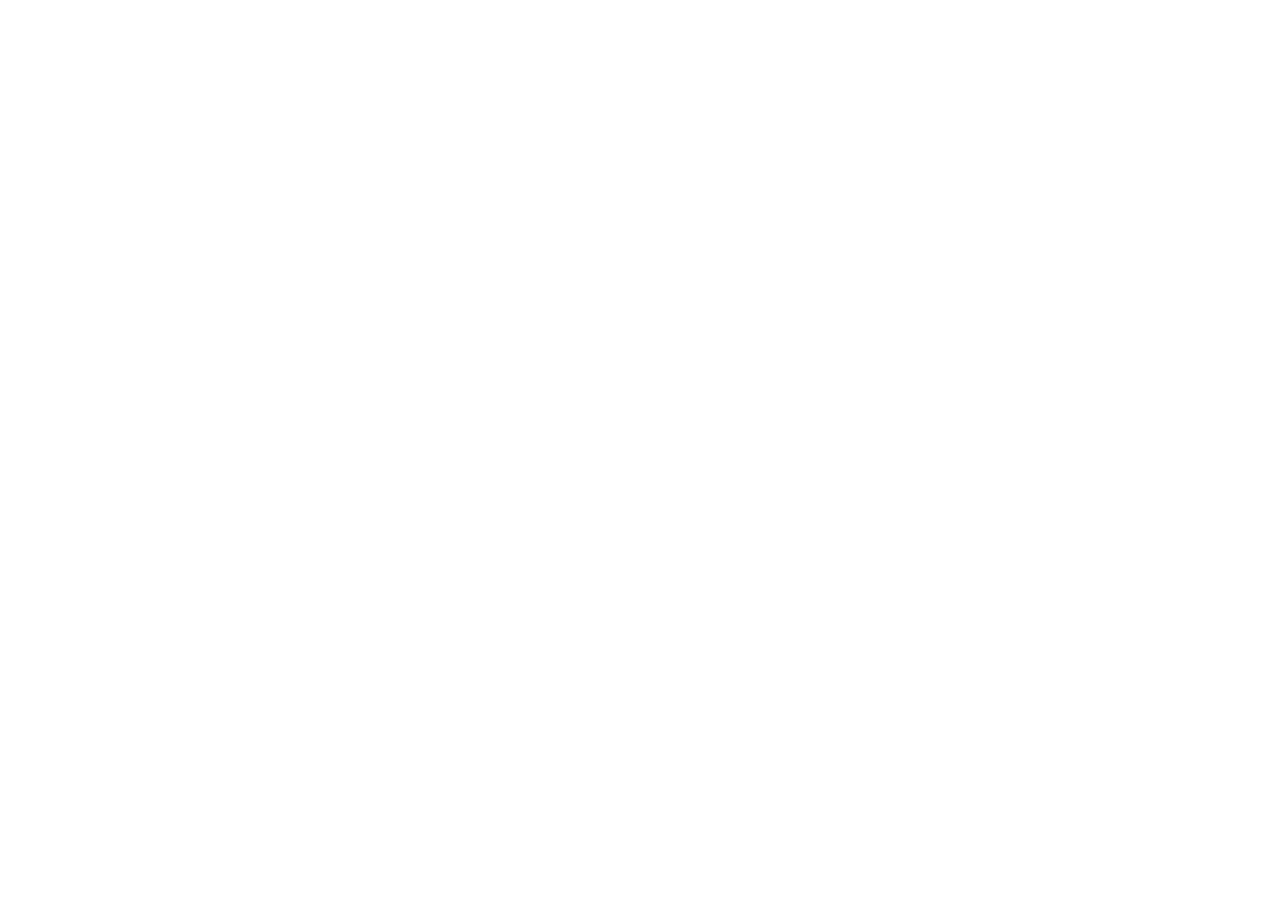
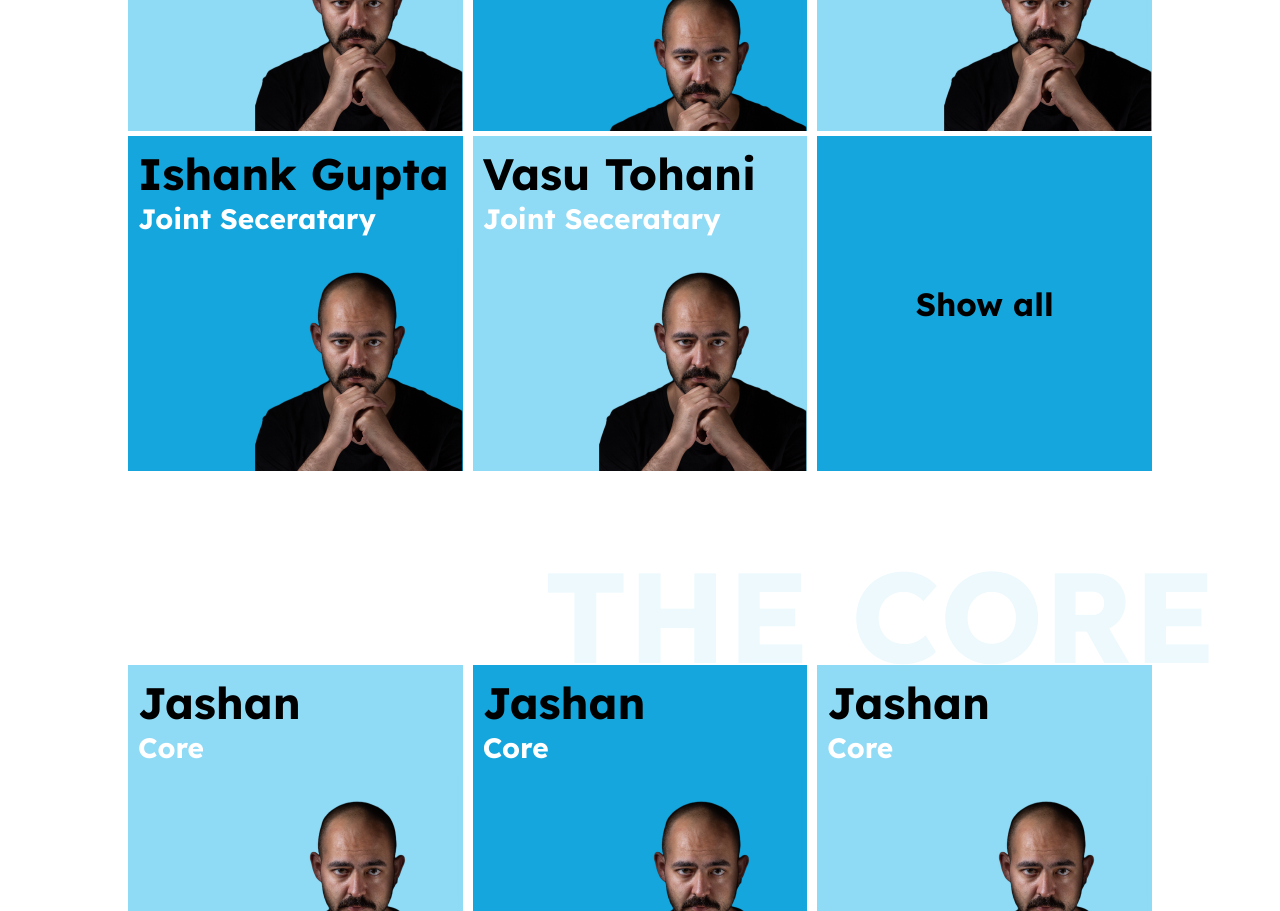
Before and after one commit to ACM-Thapar/ACM-Website, a React (Vite) app: page /team in a window 1280 px wide. Before the commit this address had no page. Shown: the part 500-1411 px from the top of the page. Before the commit the page ends 800 px from the top, so only its background shows below. Built offline with nearby package versions, Linux system fonts and the light colour scheme.

Commit message:
abb toh gya mai

```diff
--- a/src/App.jsx
+++ b/src/App.jsx
@@ -10,6 +10,7 @@
 import Navbar from './Components/Navbar/navbar';
 import Footer from './Components/Footer/Footer';
 import Loader from './Components/Loader/loader';
+import TeamPage from './Pages/TeamPage/TeamPage';
 
 function App() {
   return(
@@ -24,6 +25,7 @@
     <Route path="/bootcamps" element={<Bootcamps />} />
     <Route path="/gallery" element={<Gallery />} />
     <Route path="/projects" element={<Projects />} />
+    <Route path="/team" element={<TeamPage />} />
   </Routes>
   <Footer />
   </div>
--- a/src/Components/Team/Team.jsx
+++ b/src/Components/Team/Team.jsx
@@ -1,19 +1,17 @@
-import { Fragment } from "react";
+import React from "react";
 import style from "./Team.module.css";
-import { Teamdata } from "../../data.mjs";
 
-const Team = () => {
-    const {EB} = Teamdata
+const Team = ({ teamData }) => {
+    const { homeheadline, EB, core } = teamData;
+
     return (
-        <Fragment>
         <div className={style.main}>
             <div className={style.headingdiv}>
-                <h1>Meet The Team</h1>
+                <h1>{homeheadline}</h1>
             </div>
             <div className={style.innermain}>
-            {EB.map ((item ,index)=> {
-            return(
-
+                {EB && EB.length > 0 && EB.map((item, index) => {
+                    return (
                         <div className={style.card} key={index}>
                             <div className={style.uppercontent}>
                                 <h3>{item.name}</h3>
@@ -21,22 +19,37 @@
                             </div>
                             <div className={style.lowercontent}>
                                 <div className={style.socials}>
-                        <img src={item.linkdin.img}/>
-                        <img src={item.insta.img} />
+                                    <img src={item.linkdin.img} alt="LinkedIn" />
+                                    <img src={item.insta.img} alt="Instagram" />
                                 </div>
-                    <img src={item.img} />
+                                <img src={item.img} alt="Team Member" />
                             </div>
                         </div>
-
-            )
+                    );
+                })}
+                {core && core.length > 0 && core.map((item, index) => {
+                    return (
+                        <div className={style.card} key={index}>
+                            <div className={style.uppercontent}>
+                                <h3>{item.name}</h3>
+                                <h4>{item.position}</h4>
+                            </div>
+                            <div className={style.lowercontent}>
+                                <div className={style.socials}>
+                                    <img src={item.linkdin.img} alt="LinkedIn" />
+                                    <img src={item.insta.img} alt="Instagram" />
+                                </div>
+                                <img src={item.img} alt="Team Member" />
+                            </div>
+                        </div>
+                    );
                 })}
                 <div className={style.card}>
                     <h1>Show all</h1>
                 </div>
             </div>
         </div>
-        </Fragment>
     );
-}
+};
 
 export default Team;
--- a/src/Components/Team/Team.module.css
+++ b/src/Components/Team/Team.module.css
@@ -1,6 +1,6 @@
 .main{
     width: 100%;
-    height: 130vh;
+    /* height: 130vh; */
     display: flex;
     flex-direction: column;
     justify-content: end;
--- a/src/Pages/Home/Home.jsx
+++ b/src/Pages/Home/Home.jsx
@@ -5,16 +5,19 @@
 import BootcampComp from "../../Components/bootcampcomp/Bootcampcomp";
 import Team from "../../Components/Team/Team";
 import Sponser from "../../Components/Sponser/Sponser";
-
-
+import { Teamdata } from "../../data.mjs";
 
 const Home = () => {
+    const EBData = {
+        homeheadline: Teamdata.homeheadline,
+        EB: Teamdata.EB
+    };
     return(
         <Fragment>
        <Hero />
        <ProjectComp />
        <BootcampComp />
-       <Team />
+       <Team teamData={EBData} />
         <Sponser />
        </Fragment>
     )
--- /dev/null
+++ b/src/Pages/TeamPage/TeamPage.jsx
@@ -0,0 +1,37 @@
+import { Fragment } from "react";
+import Team from "../../Components/Team/Team";
+import { Teamdata } from "../../data.mjs";
+import arrow from '../../assets/Images/arrow.png'
+import dots from '../../assets/Images/dots.png'
+const TeamPage = () => {
+    const EBData = {
+        homeheadline: Teamdata.ebheadline,
+        EB: Teamdata.EB
+    };
+    const CoreData = {
+        homeheadline: Teamdata.coreheadline,
+        core: Teamdata.core
+    };
+    return (
+        <Fragment>
+            <div style={{
+                display:"flex",
+                justifyContent:"space-between",
+                width:"90%",
+                marginInline:"auto",
+                padding:"3vw"
+            }}>
+                <img src={arrow} style={{
+                    height:"100%",
+                }}></img>
+                <img src={dots}  style={{
+                    height:"100%",
+                }}></img>
+            </div>
+            <Team teamData={EBData} />
+            <Team teamData={CoreData} />
+        </Fragment>
+     );
+}
+
+export default TeamPage;
--- a/src/data.mjs
+++ b/src/data.mjs
@@ -89,6 +89,9 @@
 }
 
 export const Teamdata = {
+  homeheadline :"Meet The Team",
+  ebheadline:"EXBO",
+  coreheadline:"THE CORE",
    EB : [
     {
       name : "Amit Goyal",
@@ -155,5 +158,267 @@
         img: Instagram,
       }
     },
+   ],
+   core : [
+    {
+      name : "Jashan",
+      position : "Core",
+      img: face,
+      linkdin : {
+        link:"",
+        img: Linkedin,
+      },
+      insta : {
+        link:"",
+        img: Instagram,
+      }
+    },
+    {
+      name : "Jashan",
+      position : "Core",
+      img: face,
+      linkdin : {
+        link:"",
+        img: Linkedin,
+      },
+      insta : {
+        link:"",
+        img: Instagram,
+      }
+    },
+    {
+      name : "Jashan",
+      position : "Core",
+      img: face,
+      linkdin : {
+        link:"",
+        img: Linkedin,
+      },
+      insta : {
+        link:"",
+        img: Instagram,
+      }
+    },
+    {
+      name : "Jashan",
+      position : "Core",
+      img: face,
+      linkdin : {
+        link:"",
+        img: Linkedin,
+      },
+      insta : {
+        link:"",
+        img: Instagram,
+      }
+    },
+    {
+      name : "Jashan",
+      position : "Core",
+      img: face,
+      linkdin : {
+        link:"",
+        img: Linkedin,
+      },
+      insta : {
+        link:"",
+        img: Instagram,
+      }
+    },
+    {
+      name : "Jashan",
+      position : "Core",
+      img: face,
+      linkdin : {
+        link:"",
+        img: Linkedin,
+      },
+      insta : {
+        link:"",
+        img: Instagram,
+      }
+    },
+    {
+      name : "Jashan",
+      position : "Core",
+      img: face,
+      linkdin : {
+        link:"",
+        img: Linkedin,
+      },
+      insta : {
+        link:"",
+        img: Instagram,
+      }
+    },
+    {
+      name : "Jashan",
+      position : "Core",
+      img: face,
+      linkdin : {
+        link:"",
+        img: Linkedin,
+      },
+      insta : {
+        link:"",
+        img: Instagram,
+      }
+    },
+    {
+      name : "Jashan",
+      position : "Core",
+      img: face,
+      linkdin : {
+        link:"",
+        img: Linkedin,
+      },
+      insta : {
+        link:"",
+        img: Instagram,
+      }
+    },
+    {
+      name : "Jashan",
+      position : "Core",
+      img: face,
+      linkdin : {
+        link:"",
+        img: Linkedin,
+      },
+      insta : {
+        link:"",
+        img: Instagram,
+      }
+    },
+    {
+      name : "Jashan",
+      position : "Core",
+      img: face,
+      linkdin : {
+        link:"",
+        img: Linkedin,
+      },
+      insta : {
+        link:"",
+        img: Instagram,
+      }
+    },
+    {
+      name : "Jashan",
+      position : "Core",
+      img: face,
+      linkdin : {
+        link:"",
+        img: Linkedin,
+      },
+      insta : {
+        link:"",
+        img: Instagram,
+      }
+    },
+    {
+      name : "Jashan",
+      position : "Core",
+      img: face,
+      linkdin : {
+        link:"",
+        img: Linkedin,
+      },
+      insta : {
+        link:"",
+        img: Instagram,
+      }
+    },
+    {
+      name : "Jashan",
+      position : "Core",
+      img: face,
+      linkdin : {
+        link:"",
+        img: Linkedin,
+      },
+      insta : {
+        link:"",
+        img: Instagram,
+      }
+    },
+    {
+      name : "Jashan",
+      position : "Core",
+      img: face,
+      linkdin : {
+        link:"",
+        img: Linkedin,
+      },
+      insta : {
+        link:"",
+        img: Instagram,
+      }
+    },
+    {
+      name : "Jashan",
+      position : "Core",
+      img: face,
+      linkdin : {
+        link:"",
+        img: Linkedin,
+      },
+      insta : {
+        link:"",
+        img: Instagram,
+      }
+    },
+    {
+      name : "Jashan",
+      position : "Core",
+      img: face,
+      linkdin : {
+        link:"",
+        img: Linkedin,
+      },
+      insta : {
+        link:"",
+        img: Instagram,
+      }
+    },
+    {
+      name : "Jashan",
+      position : "Core",
+      img: face,
+      linkdin : {
+        link:"",
+        img: Linkedin,
+      },
+      insta : {
+        link:"",
+        img: Instagram,
+      }
+    },
+    {
+      name : "Jashan",
+      position : "Core",
+      img: face,
+      linkdin : {
+        link:"",
+        img: Linkedin,
+      },
+      insta : {
+        link:"",
+        img: Instagram,
+      }
+    },
+    {
+      name : "Jashan",
+      position : "Core",
+      img: face,
+      linkdin : {
+        link:"",
+        img: Linkedin,
+      },
+      insta : {
+        link:"",
+        img: Instagram,
+      }
+    },
    ]
 }
```
Also changed, not shown: src/assets/Images/arrow.png (added), src/assets/Images/dots.png (added). Lines whose indentation alone changed are shown as unchanged.
